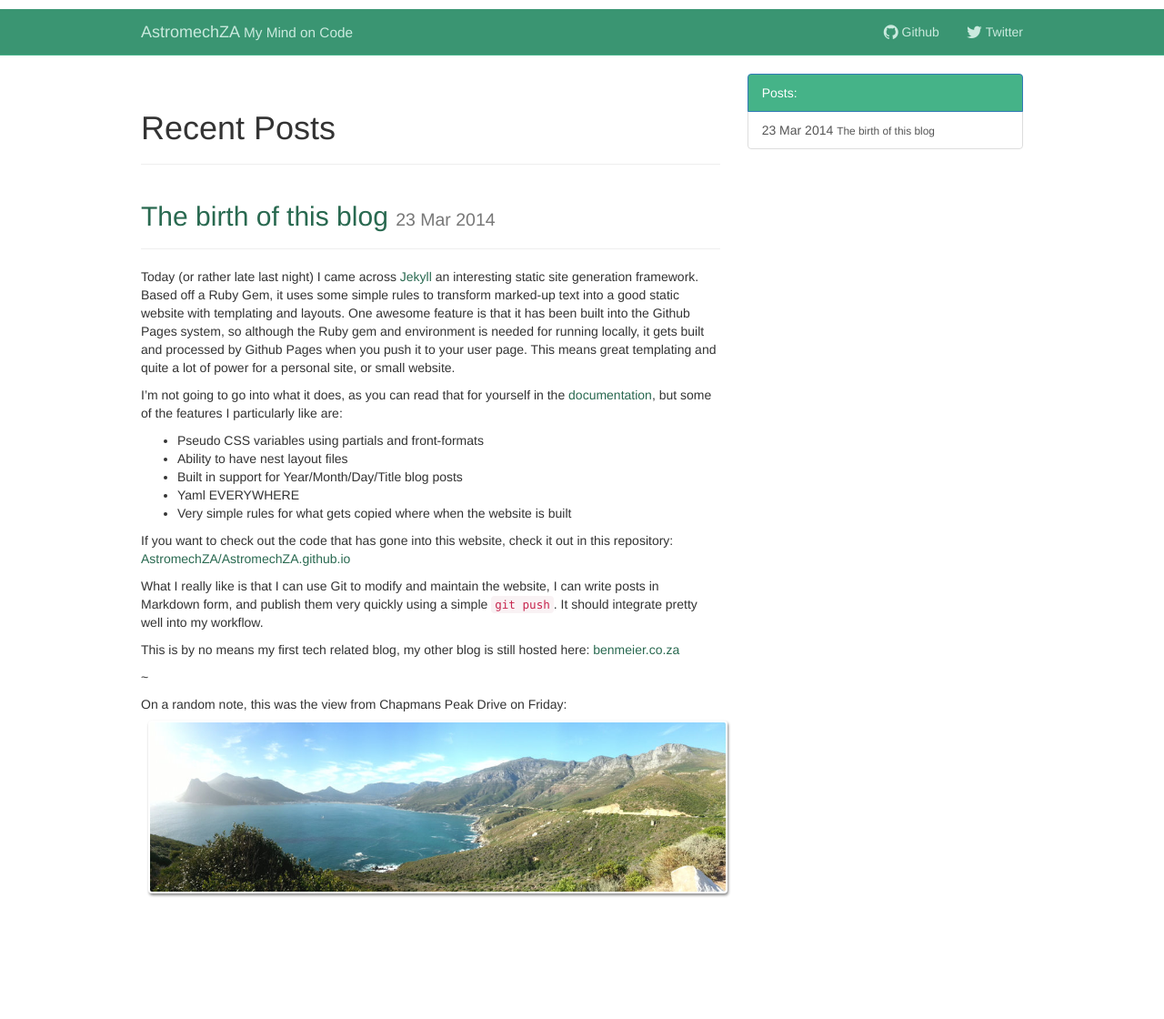
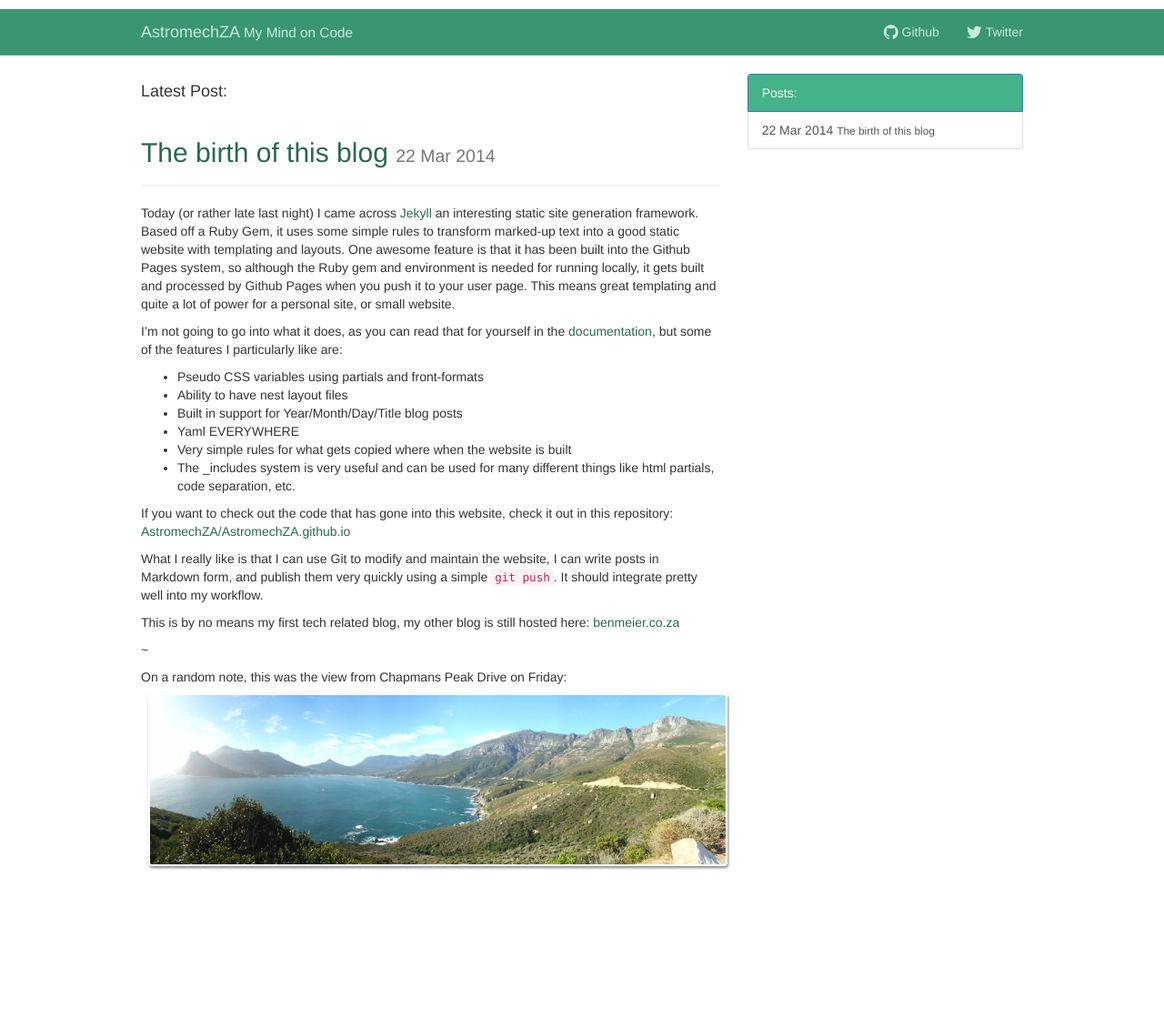
Before and after one commit to astromechza/AstromechZA.github.io, a Jekyll site: the page built from index.html, in a window 1280 px wide. Shown: the whole page at 91% size. Built offline with Jekyll 4.4.1, drawn with Linux system fonts in a browser that asks for light colours; nearby versions of some CDN libraries.

Commit message:
better pagination + fixes

```diff
--- a/_includes/custom.partial.css
+++ b/_includes/custom.partial.css
@@ -94,8 +94,9 @@
     box-shadow: 1px 2px 3px 0px #888;
     margin: 8px;
     padding: 2px;
+    max-width: 100%;
 }
 
-.post-content.front-page img {
-    max-width: 100%;
+.postnavlinks {
+    padding-top:50px;
 }
--- a/_layouts/post.html
+++ b/_layouts/post.html
@@ -10,15 +10,17 @@
     {{ content }}
 </div>
 
+<div class="postnavlinks">
     <div class="clearfix"></div>
     {% if page.previous.url %}
         <div class="pull-left">
-        <a href="{{ page.previous.url }}">&laquo; {{ page.previous.title }}</a>
+            <a href="{{ page.previous.url }}"><i class="fa fa-arrow-left"></i> {{ page.previous.title }} [older]</a>
         </div>
     {% endif %}
     {% if page.next.url %}
         <div class="pull-right">
-        <a href="{{ page.next.url }}">{{ page.next.title }} &raquo;</a>
+            <a href="{{ page.next.url }}">[newer] {{ page.next.title }} <i class="fa fa-arrow-right"></i></a>
         </div>
     {% endif %}
     <div class="clearfix"></div>
+</div>
--- a/_posts/2014-03-23-building-a-jekyll-blog.md
+++ b/_posts/2014-03-22-building-a-jekyll-blog.md
@@ -1,6 +1,7 @@
 ---
 layout: post
 title: The birth of this blog
+date: 2014-03-22 22:00:00
 ---
 
 Today (or rather late last night) I came across [Jekyll](http://jekyllrb.com) an interesting static site generation framework. Based off a Ruby Gem, it uses some simple rules to transform marked-up text into a good static website with templating and layouts. One awesome feature is that it has been built into the Github Pages system, so although the Ruby gem and environment is needed for running locally, it gets built and processed by Github Pages when you push it to your user page. This means great templating and quite a lot of power for a personal site, or small website.
@@ -11,6 +12,7 @@
 - Built in support for Year/Month/Day/Title blog posts
 - Yaml EVERYWHERE
 - Very simple rules for what gets copied where when the website is built
+- The \_includes system is very useful and can be used for many different things like html partials, code separation, etc.
 
 If you want to check out the code that has gone into this website, check it out in this repository: [AstromechZA/AstromechZA.github.io](https://github.com/AstromechZA/AstromechZA.github.io)
 
--- a/index.html
+++ b/index.html
@@ -4,10 +4,8 @@
 ---
 <div class="row">
     <div class="col-md-8">
-        <div class="page-header">
-          <h1>Recent Posts</h1>
-        </div>
-        {% for post in site.posts limit:2 %}
+        <h4>Latest Post:</h4>
+        {% for post in site.posts limit:1 %}
 
             <div class="page-header">
                 <h2><a href="{{ post.url }}">{{ post.title }}</a> <small>{{ post.date | date_to_string }}</small></h2>
@@ -15,6 +13,16 @@
 
             <div class="post-content front-page">
                 {{ post.content }}
+            </div>
+
+            <div class="postnavlinks">
+                <div class="clearfix"></div>
+                {% if post.previous.url %}
+                    <div class="pull-left">
+                        <a href="{{ post.previous.url }}"><i class="fa fa-arrow-left"></i> {{ post.previous.title }} [older]</a>
+                    </div>
+                {% endif %}
+                <div class="clearfix"></div>
             </div>
 
         {% endfor %}
```
Also changed, not shown: _drafts/2014-03-23-genetic-solution-to-tsp.md (added, +6 -0 lines). Lines whose indentation alone changed are shown as unchanged.
